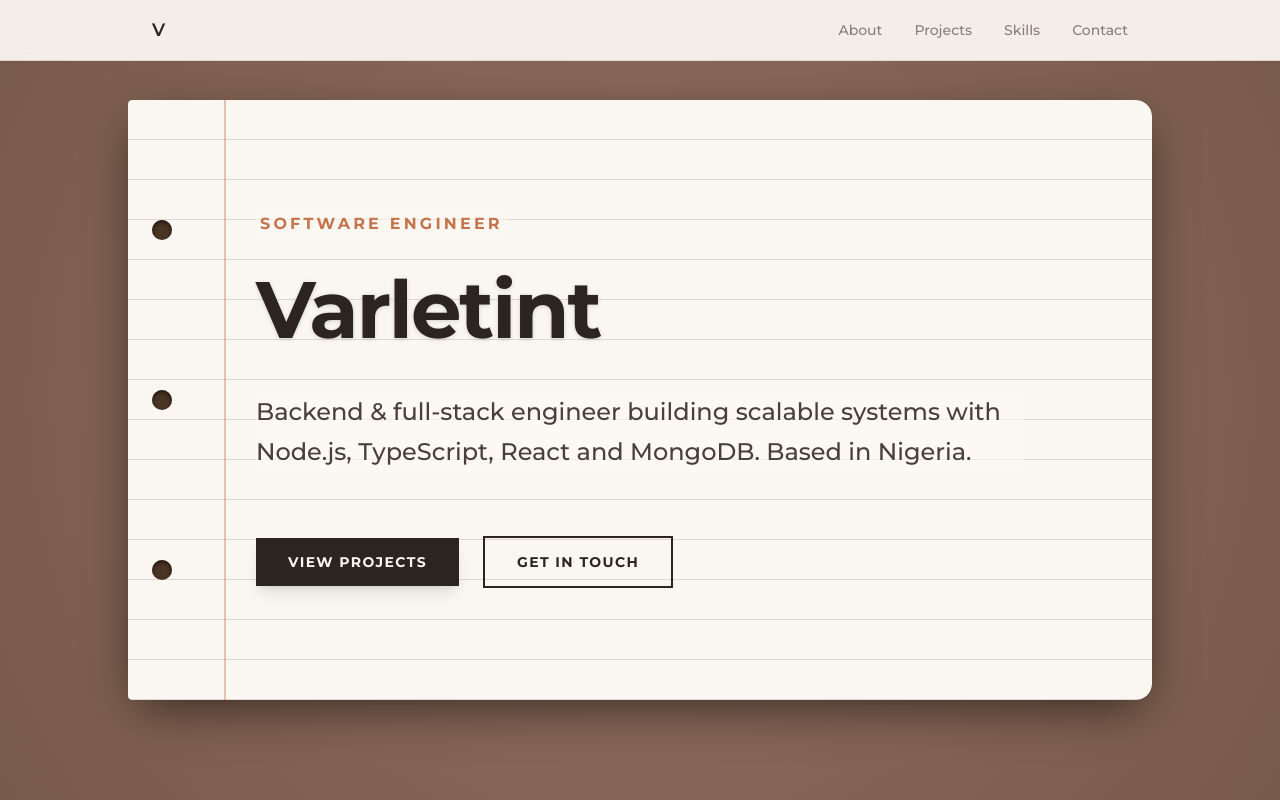
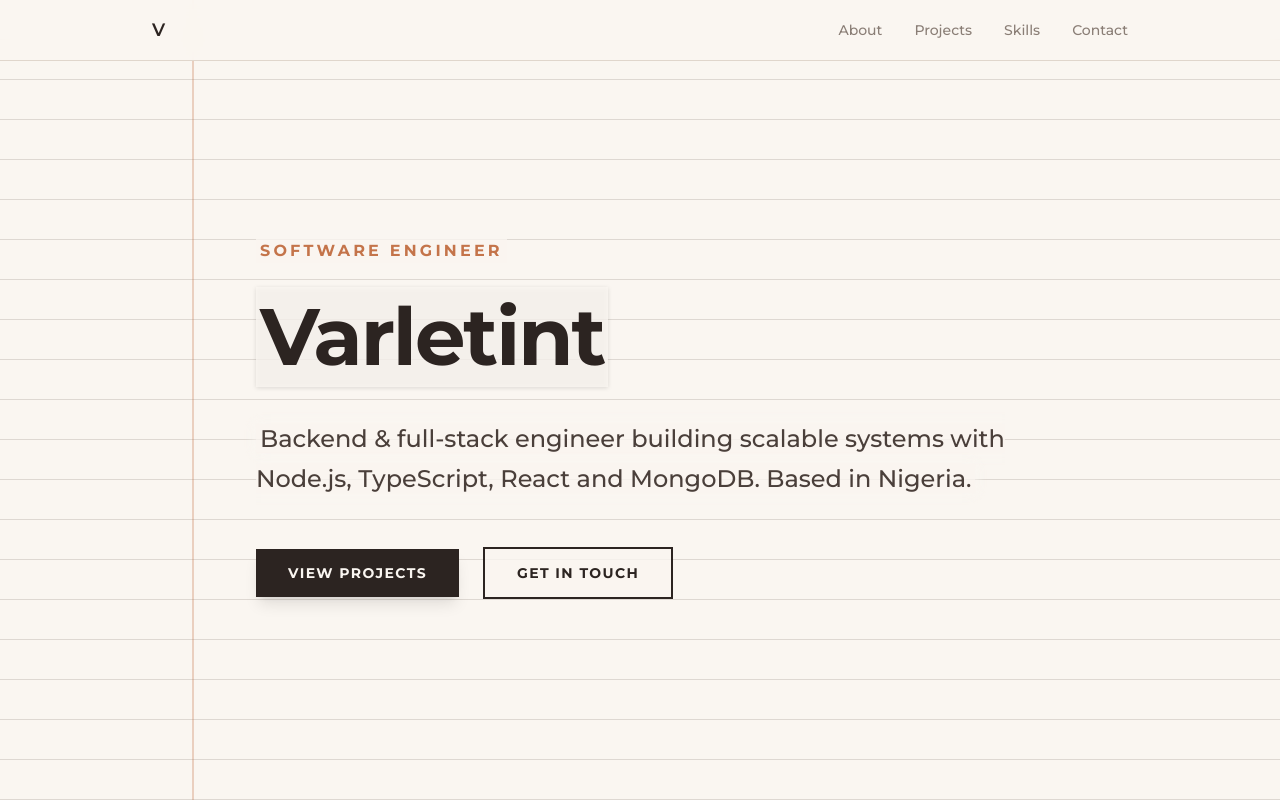
Before and after one commit to varletint/portfolio-3, a React (Vite) app: page / in a window 1280 px wide. Shown: the top 800 px of the page. Built offline with nearby package versions, Linux system fonts and the light colour scheme.

Commit message:
hero section

```diff
--- a/src/components/Hero.tsx
+++ b/src/components/Hero.tsx
@@ -1,27 +1,26 @@
 const Hero = () => {
   return (
-    <section className='min-h-screen flex items-center justify-center p-4 sm:p-8 desk-bg'>
-      {/* Notebook Document Wrapper */}
-      <div className='w-full max-w-5xl relative'>
-        {/* Notebook Page */}
-        <div className='bg-[#fdfbf7] min-h-[75vh] rounded-r-2xl rounded-l-sm shadow-[0_15px_50px_-10px_rgba(0,0,0,0.6)] relative overflow-hidden notebook-paper p-8 pl-16 md:p-16 md:pl-32 flex flex-col justify-center'>
+    <section className='min-h-screen pt-32 pb-24 px-6 relative notebook-paper flex flex-col justify-center'>
       {/* Vertical Red Margin Line */}
-          <div className='absolute left-10 md:left-24 top-0 bottom-0 w-[2px] bg-terracotta/40 z-0' />
+      <div className='absolute left-8 md:left-[15%] top-0 bottom-0 w-[2px] bg-terracotta/30 z-0 pointer-events-none' />
 
-          {/* Content Content Container */}
-          <div className='relative z-10'>
-            <p className='text-sm md:text-base font-bold text-terracotta tracking-[0.2em] uppercase mb-4 bg-[#fdfbf7]/50 inline-block px-1'>
+      <div className='max-w-3xl mx-auto w-full relative z-10 pl-6 md:pl-0'>
+        <p className='text-sm md:text-base font-bold text-terracotta tracking-[0.2em] uppercase mb-4 mt-[6px] bg-beige/80 inline-block px-1'>
           Software Engineer
         </p>
-            <h1 className='text-5xl md:text-[5rem] font-bold text-espresso leading-tight mb-8 mt-2 tracking-tight drop-shadow-sm'>
+        <br />
+        <h1 className='text-5xl md:text-[5rem] font-bold text-espresso leading-tight mb-8 mt-2 tracking-tight drop-shadow-sm bg-beige/80 inline-block px-1'>
           Varletint
         </h1>
-            <p className='text-xl md:text-2xl text-espresso-light leading-[40px] max-w-3xl mb-12 font-medium bg-[#fdfbf7]/60 inline-block'>
+        <div className='w-full'></div>
+        <div className='text-xl md:text-2xl text-espresso-light leading-[40px] max-w-3xl mb-12 font-medium'>
+          <p className='bg-beige/80 inline shadow-[0_0_10px_2px_rgba(250,246,241,0.8)] px-1'>
             Backend & full-stack engineer building scalable systems with
             Node.js, TypeScript, React and MongoDB. Based in Nigeria.
           </p>
+        </div>
 
-            <div className='flex flex-wrap items-center gap-6 mt-4'>
+        <div className='flex flex-wrap items-center gap-6 mt-4 relative z-20'>
           <a
             href='#projects'
             className='inline-flex items-center justify-center px-8 py-3.5 bg-espresso text-beige text-sm font-bold tracking-widest uppercase hover:bg-espresso-light transition-all shadow-lg hover:-translate-y-1'>
@@ -29,16 +28,9 @@ const Hero = () => {
           </a>
           <a
             href='#contact'
-                className='inline-flex items-center justify-center px-8 py-3.5 border-2 border-espresso text-espresso text-sm font-bold tracking-widest uppercase hover:bg-espresso hover:text-beige transition-all'>
+            className='inline-flex items-center justify-center px-8 py-3.5 border-2 border-espresso text-espresso text-sm font-bold tracking-widest uppercase hover:bg-espresso hover:text-beige transition-all bg-beige/80'>
             Get in Touch
           </a>
-            </div>
-          </div>
-
-          {/* Decorative Binder Holes */}
-          <div className='absolute left-3 md:left-6 top-[20%] w-4 h-4 md:w-5 md:h-5 rounded-full bg-[#4a3424] shadow-[inset_0_2px_4px_rgba(0,0,0,0.6)]' />
-          <div className='absolute left-3 md:left-6 top-[50%] -translate-y-1/2 w-4 h-4 md:w-5 md:h-5 rounded-full bg-[#4a3424] shadow-[inset_0_2px_4px_rgba(0,0,0,0.6)]' />
-          <div className='absolute left-3 md:left-6 bottom-[20%] w-4 h-4 md:w-5 md:h-5 rounded-full bg-[#4a3424] shadow-[inset_0_2px_4px_rgba(0,0,0,0.6)]' />
         </div>
       </div>
     </section>
```
Lines whose indentation alone changed are shown as unchanged.
